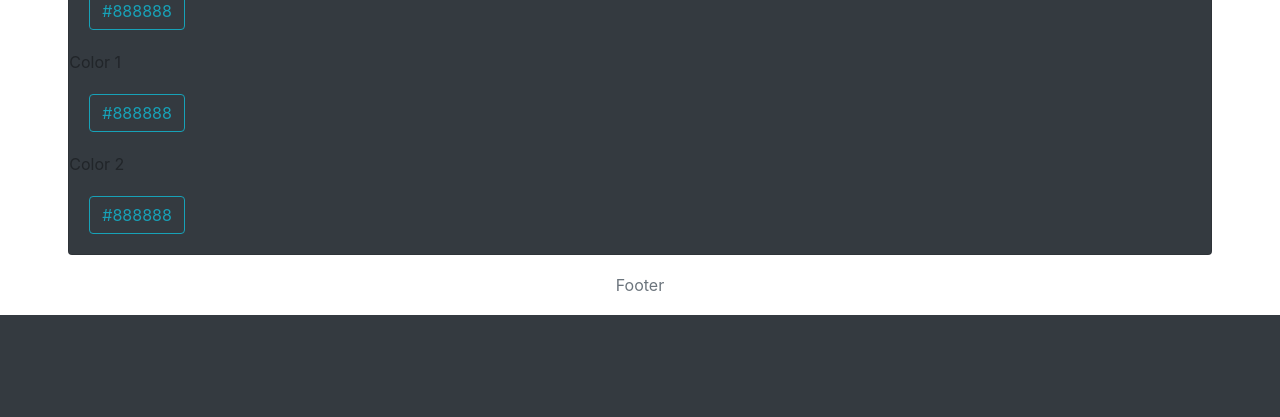
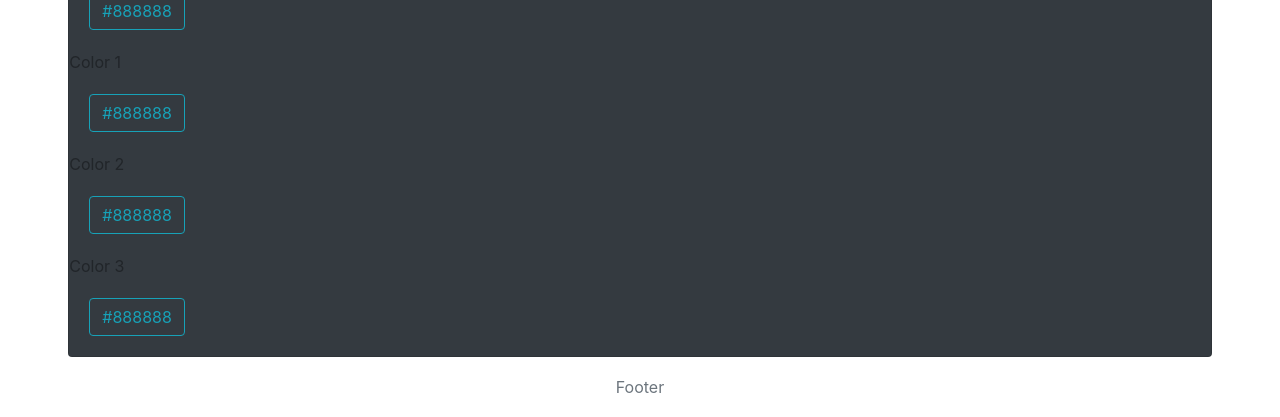
Before and after one commit to imHireki/django-website, a Django app: template emoji/templates/emoji/emoji.html in a window 1280 px wide. Shown: the part 1327-1744 px from the top of the page. Before the commit the page ends 1642 px from the top, so only its background shows below. Run offline with Django 3.2, Linux system fonts and the light colour scheme; the template is opened without the code that fills it: most values are stand-ins (such as "Sample title", 1, 10 or a date in 2020); some libraries are stand-ins or nearby versions.

Commit message:
add color3 emojis

```diff
--- a/emoji/templates/emoji/emoji.html
+++ b/emoji/templates/emoji/emoji.html
@@ -137,6 +137,15 @@
     </div>
     {% endif %}
 
+    {% if color3 %}
+    Color 3
+    <div class="card-body">
+        {% for x in color3  %}
+            <button type="button" class="btn btn-outline-info" data-toggle="popover" data-clipboard-text="{{ x }}" data-content="Copiado!">{{ x }}</button>
+        {% endfor %}
+    </div>
+    {% endif %}
+
 
 </div>
 {% endblock %}
```
Also changed, not shown: emoji/views.py (+5 -1 lines).
